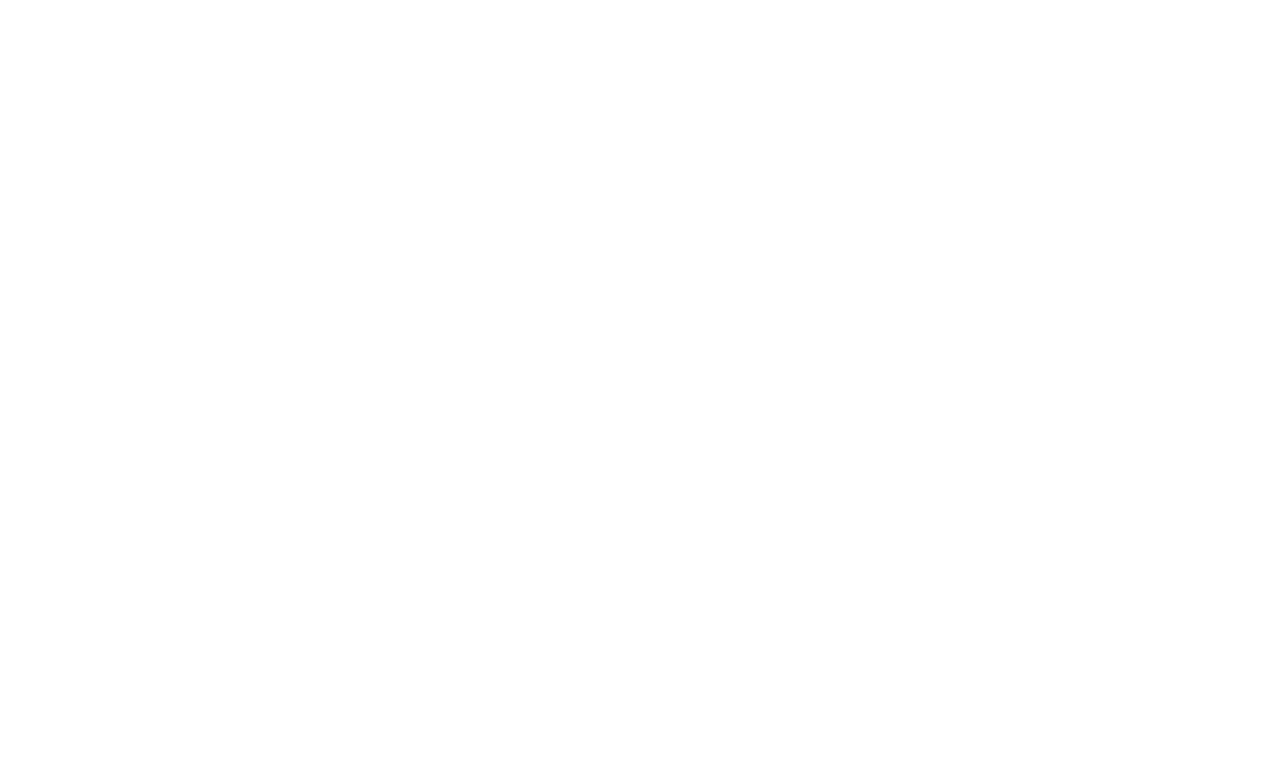
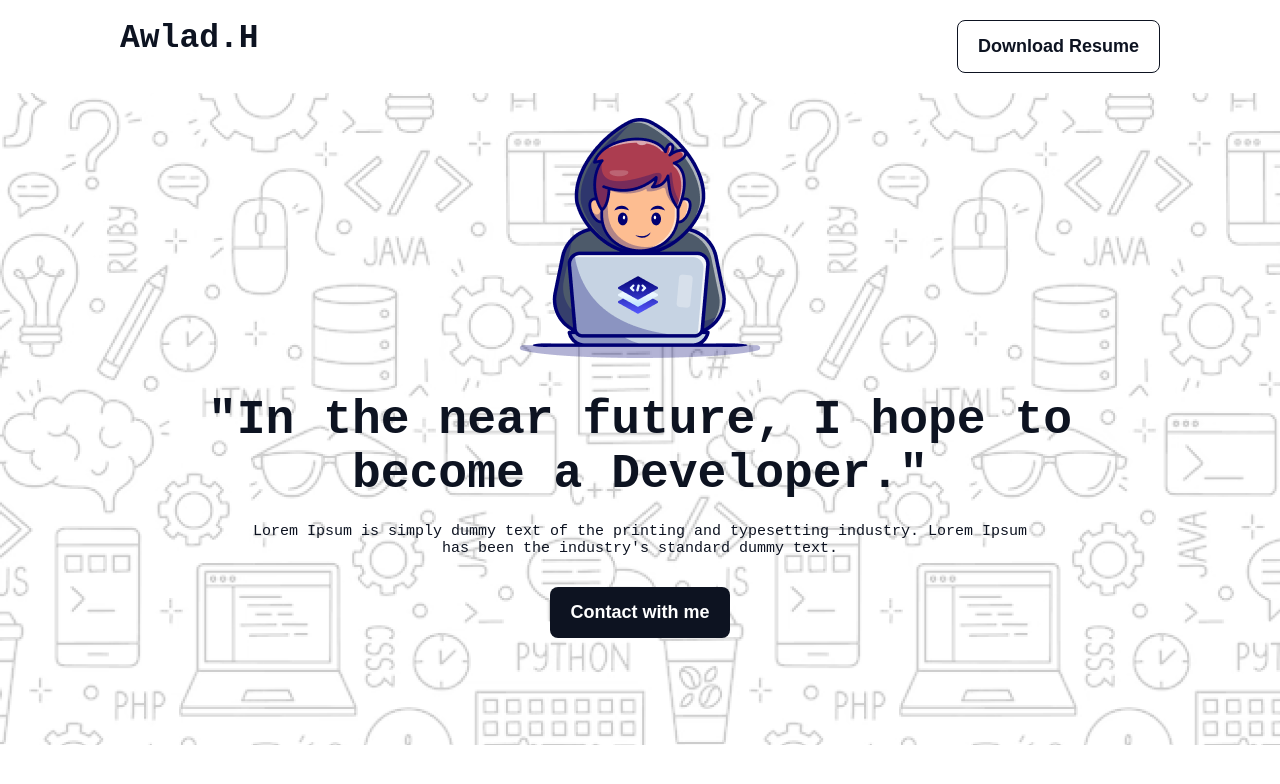
Before and after one commit to Abdullah572001/Re-Assignment-1, a plain HTML site: page index.html in a window 1280 px wide. Drawn offline with Linux system fonts and the light colour scheme; a web font is replaced by a local one.

Commit message:
addad the nav and banner section

```diff
--- a/index.html
+++ b/index.html
@@ -4,8 +4,29 @@
     <meta charset="UTF-8">
     <meta name="viewport" content="width=device-width, initial-scale=1.0">
     <title>Re-Assignment-1</title>
+    <link rel="stylesheet" href="styles/style.css">
 </head>
-<body>
+<body class="azeret-mono">
+    <header>
+        <!-- navber start -->
+        <nav>
+            <h2>Awlad.H</h2>
+            <button>Download Resume</button>
+        </nav>
+        <!-- navber end -->
 
+        <!-- Banner start -->
+         <section class="banner">
+            <img src="./assets/Group.png" alt="">
+            <h2>"In the near future, I hope to become a Developer."</h2>
+            <p>Lorem Ipsum is simply dummy text of the printing and typesetting industry. Lorem Ipsum has been the industry's standard dummy text.</p>
+            <button>Contact with me</button>
+         </section>
+        <!-- Banner end -->
+    </header>
+
+    <main></main>
+
+    <footer></footer>
 </body>
 </html>
--- a/styles/style.css
+++ b/styles/style.css
@@ -0,0 +1,85 @@
+@import url('https://fonts.googleapis.com/css2?family=Azeret+Mono:ital,wght@0,100..900;1,100..900&display=swap');
+
+.azeret-mono {
+    font-family: "Azeret Mono", monospace;
+}
+
+* {
+    box-sizing: border-box;
+    margin: 0;
+    padding: 0;
+}
+
+/* navber styles start */
+nav {
+    display: flex;
+    justify-content: space-between;
+    padding: 20px 120px;
+}
+
+nav h2 {
+    font-size: 33px;
+    font-weight: 800;
+    color: rgba(13, 19, 33, 1);
+    cursor: pointer;
+}
+
+nav button {
+    padding: 15px 20px;
+    font-size: 18px;
+    font-weight: 600;
+    color: rgba(13, 19, 33, 1);
+    background-color: white;
+    border: 1px solid rgba(13, 19, 33, 1);
+    border-radius: 8px;
+    cursor: pointer;
+}
+
+/* navber styles end */
+
+/* Banner styles start */
+.banner {
+    max-width: 1440px;
+    height: 652px;
+    background-image: url(../assets/Hero-bg.png);
+    background-repeat: no-repeat;
+    background-size: cover;
+    background-position: cover;
+    text-align: center;
+}
+.banner img {
+    margin-top: 25px;
+    margin-bottom: 30px;
+}
+.banner h2{
+    font-size: 48px;
+    font-weight: 800;
+    color: rgba(13, 19, 33, 1);
+    margin-bottom: 22px;
+    padding: 0 150px;
+}
+.banner p {
+    font-size: 15px;
+    font-weight: 400;
+    color: rgba(13, 19, 33, 1);
+    margin-bottom: 30px;
+    padding: 0 250px;
+}
+.banner button {
+    padding: 15px 20px;
+    font-size: 18px;
+    font-weight: 600;
+    color: rgba(255, 255, 255, 1);
+    background-color: rgba(13, 19, 33, 1);
+    border: none;
+    border-radius: 8px;
+    cursor: pointer;
+}
+/* Banner styles end */
+
+/* main styles start */
+main {
+    max-width: 1140px;
+    margin: 0 auto;
+}
+/* main styles end */
```
